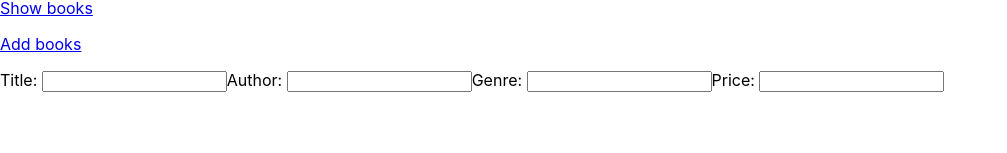
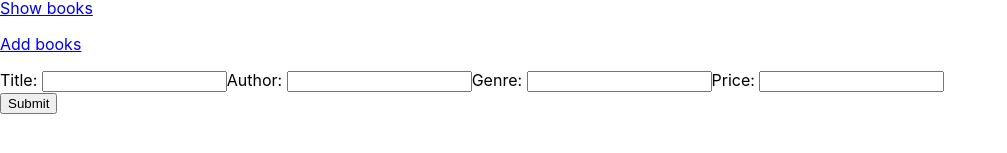
Before and after one commit to natalia-pn/B, a React (Create React App) app: page /AddBooks in a window 1280 px wide. Shown: the part 287-440 px from the top of the page, without its empty margins (0-1007 px from the left). Built offline with nearby package versions, Linux system fonts and the light colour scheme; the HTML template or start-up script is replaced by a standard one.

Commit message:
Add button for submitting form

```diff
--- a/src/components/AddBooks.js
+++ b/src/components/AddBooks.js
@@ -4,6 +4,7 @@ import React, { Component } from 'react';
 class AddBooks extends Component {
     render() {
         return(
+            <div className="Form__container">
                 <form className="Add-books__form">
                     <label className="Form__title-label">Title: </label>
                     <input type="text"/>
@@ -17,6 +18,9 @@ class AddBooks extends Component {
                     <label className="Form__price-label">Price: </label>
                     <input type="text"/>
                 </form>
+                <label className="send-books__label"></label>
+                <input type="submit" className="Send-books__button"/>
+            </div>
         );
     }
 }
```
Lines whose indentation alone changed are shown as unchanged.
